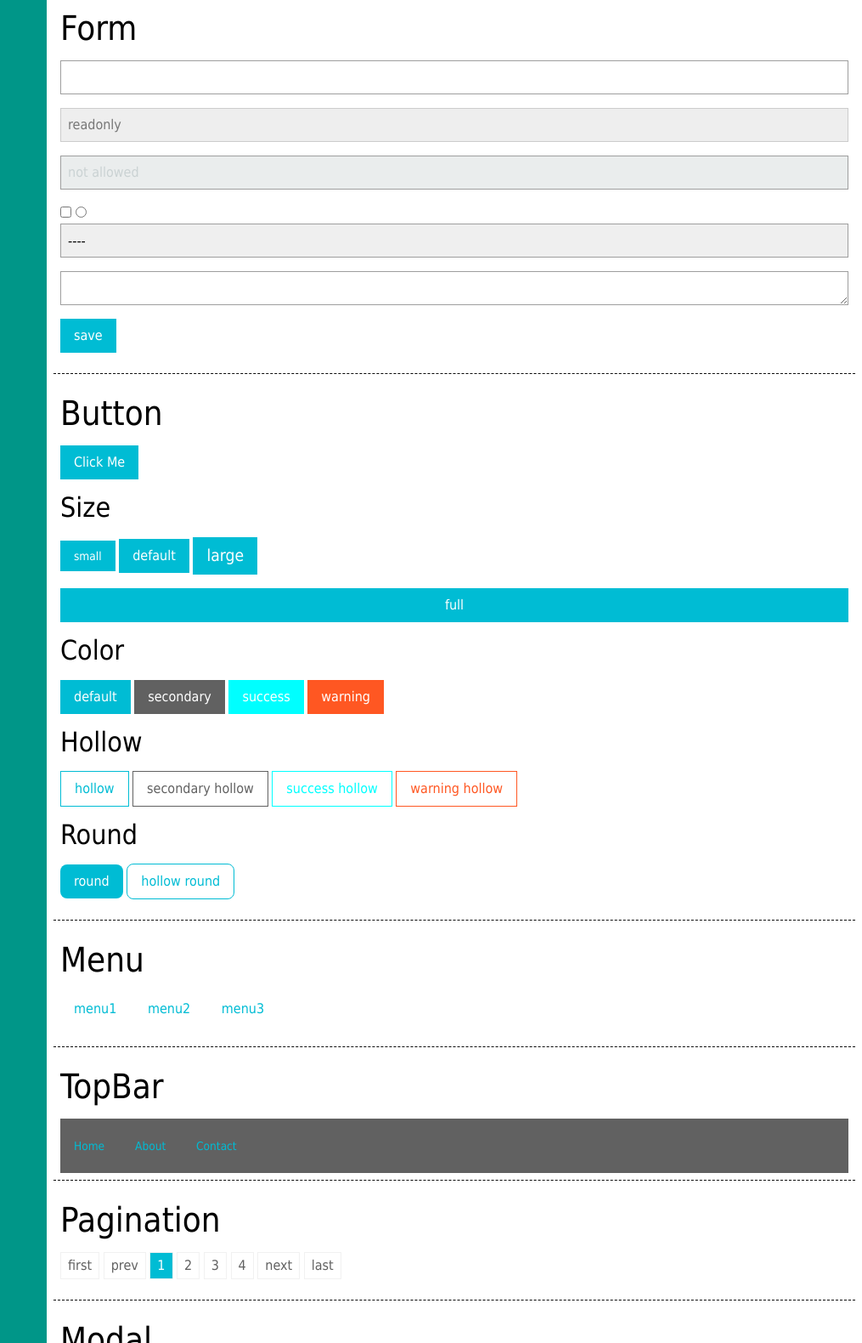
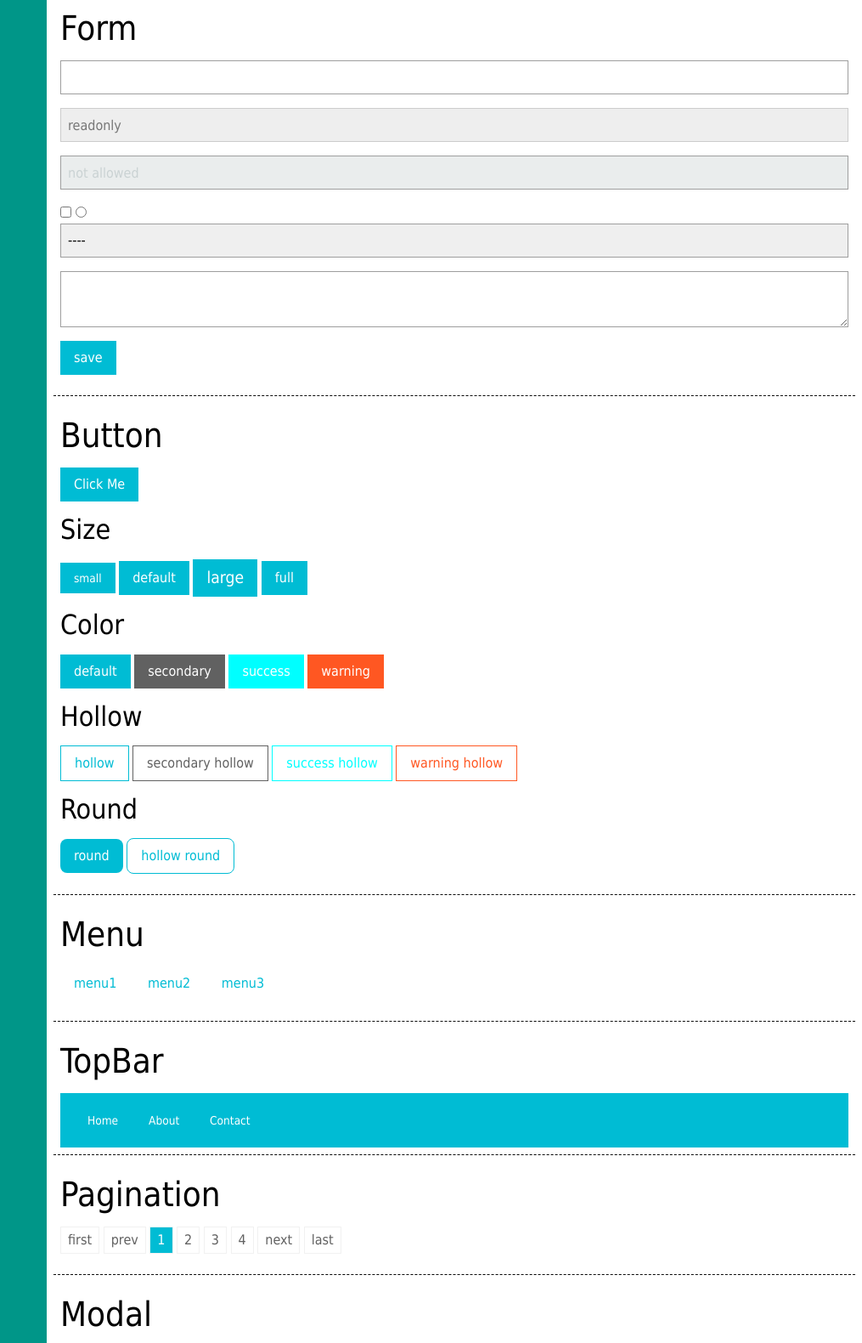
Before and after one commit to ChanMo/juss, a website: page docs/index.html in a window 1280 px wide. Shown: the part 2517-4097 px from the top of the page at 85% size, without its empty margins (265-1280 px from the left). Drawn offline with nearby package versions, Linux system fonts and the light colour scheme.

Commit message:
update input line-height, topbar

```diff
--- a/src/scss/_buttons.scss
+++ b/src/scss/_buttons.scss
@@ -4,12 +4,14 @@
         color: white;
         &:hover {
             background: darken($primary-color, 10%);
+            color: white;
         }
         @each $color, $value in $palette {
             & + .button_color_#{$color} {
                 background: $value;
                 &:hover {
                     background: darken($value, 10%);
+                    color: white;
                 }
             }
         }
@@ -65,10 +67,11 @@
                 font-size: $size;
             }
         }
-        &_full {
-            display: block;
-            width: 100%;
-        }
+
     }
 
+    &_full {
+        display: block;
+        width: 100%;
+    }
 }
--- a/src/scss/_forms.scss
+++ b/src/scss/_forms.scss
@@ -34,7 +34,8 @@ textarea {
     height: $form-input-height;
     margin: $form-input-margin;
     padding: $form-input-padding;
-    line-height: $form-input-height;
+    //line-height: $form-input-height;
+    line-height: auto;
     border: $form-input-border;
     border-radius: $form-input-radius;
     -webkit-box-sizing: border-box;
@@ -52,6 +53,12 @@ textarea {
     }
 }
 
+textarea {
+    height: auto;
+    min-height: $form-input-height;
+    padding: .5rem;
+}
+
 input, select, textarea {
     &[readonly] {
         background-color: #eee;
--- a/src/scss/components/_top-bar.scss
+++ b/src/scss/components/_top-bar.scss
@@ -3,8 +3,13 @@
   width: 100%;
   height: $height;
   line-height: $height;
-  background: map_get($palette, secondary);
-  color: map_get($palette, dark);
+  padding: 0 1rem;
+  box-sizing: border-box;
+  background: $primary-color;
+  color: white;
+  a {
+      color: white;
+  }
   font-size: 0.85rem;
   .menu {
     line-height: $height;
```
Also changed, not shown: docs/js/app.min.js (+1 -1 lines), docs/css/demo.css, docs/css/juss.css, docs/css/juss.min.css.
